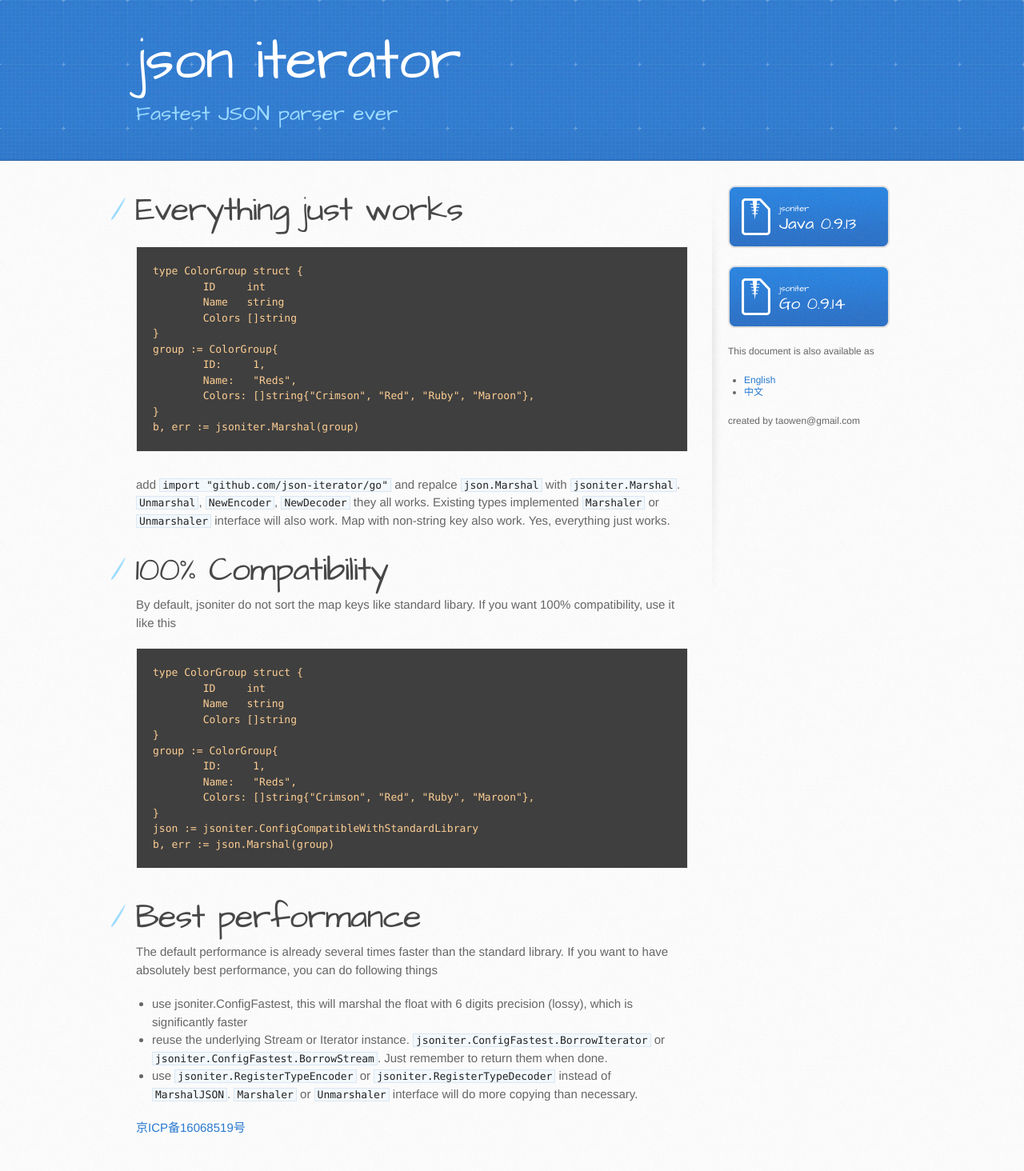
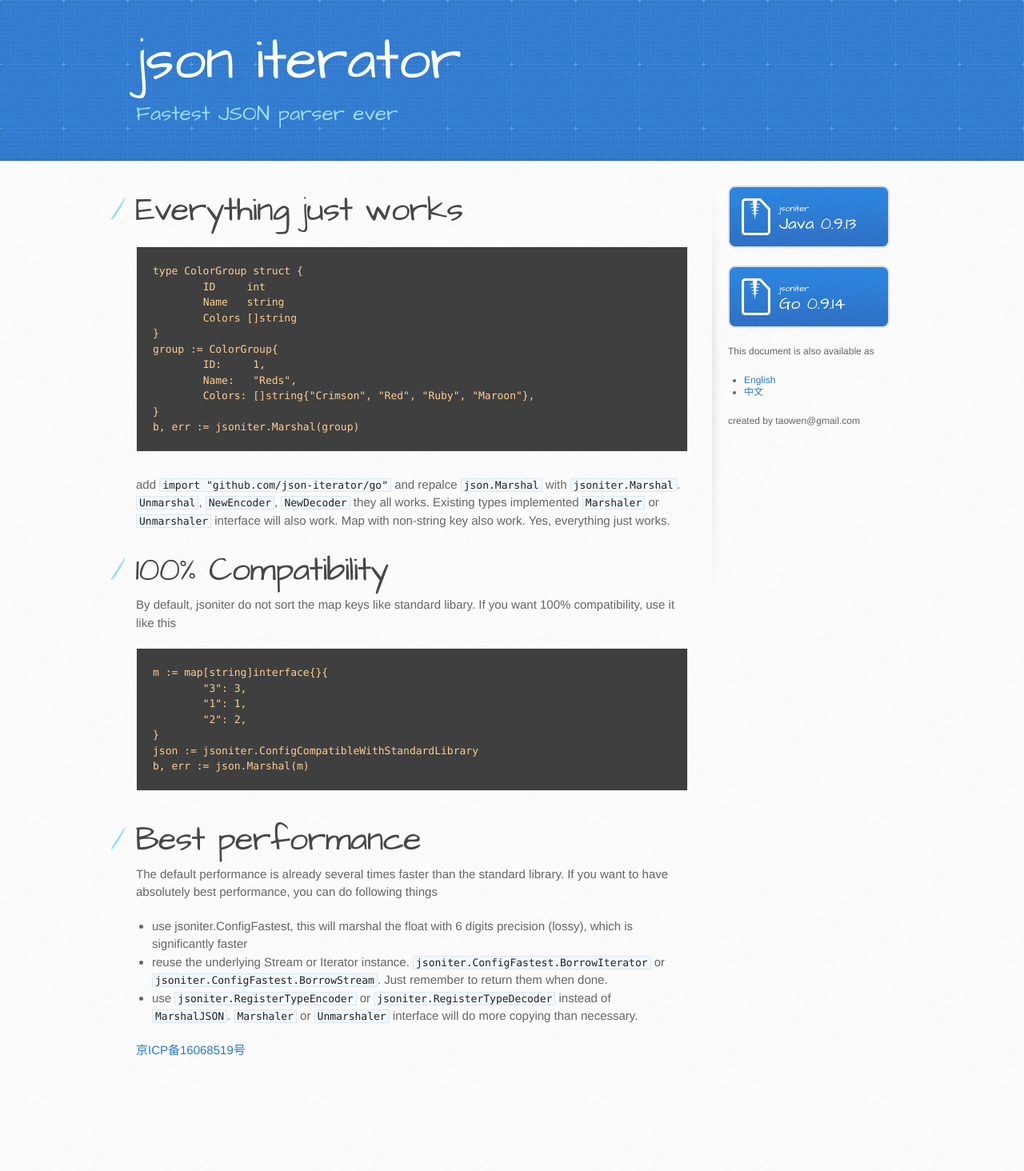
Before and after one commit to json-iterator/json-iterator.github.io, a Jekyll site: the page built from migrate-from-go-std.md, in a window 1280 px wide. Shown: the whole page at 80% size. Built offline with Jekyll 4.4.1, drawn with Linux system fonts in a browser that asks for light colours; comment, search, counter and statistics services are not loaded; after the commit the page ends 1367 px from its top, so only the background shows below that.

Commit message:
Update migrate-from-go-std.md

````diff
--- a/migrate-from-go-std.md
+++ b/migrate-from-go-std.md
@@ -27,18 +27,13 @@ add `import "github.com/json-iterator/go"` and repalce `json.Marshal` with `json
 By default, jsoniter do not sort the map keys like standard libary. If you want 100% compatibility, use it like this
 
 ```
-type ColorGroup struct {
-	ID     int
-	Name   string
-	Colors []string
-}
-group := ColorGroup{
-	ID:     1,
-	Name:   "Reds",
-	Colors: []string{"Crimson", "Red", "Ruby", "Maroon"},
+m := map[string]interface{}{
+	"3": 3,
+	"1": 1,
+	"2": 2,
 }
 json := jsoniter.ConfigCompatibleWithStandardLibrary
-b, err := json.Marshal(group)
+b, err := json.Marshal(m)
 ```
 
 # Best performance
````
